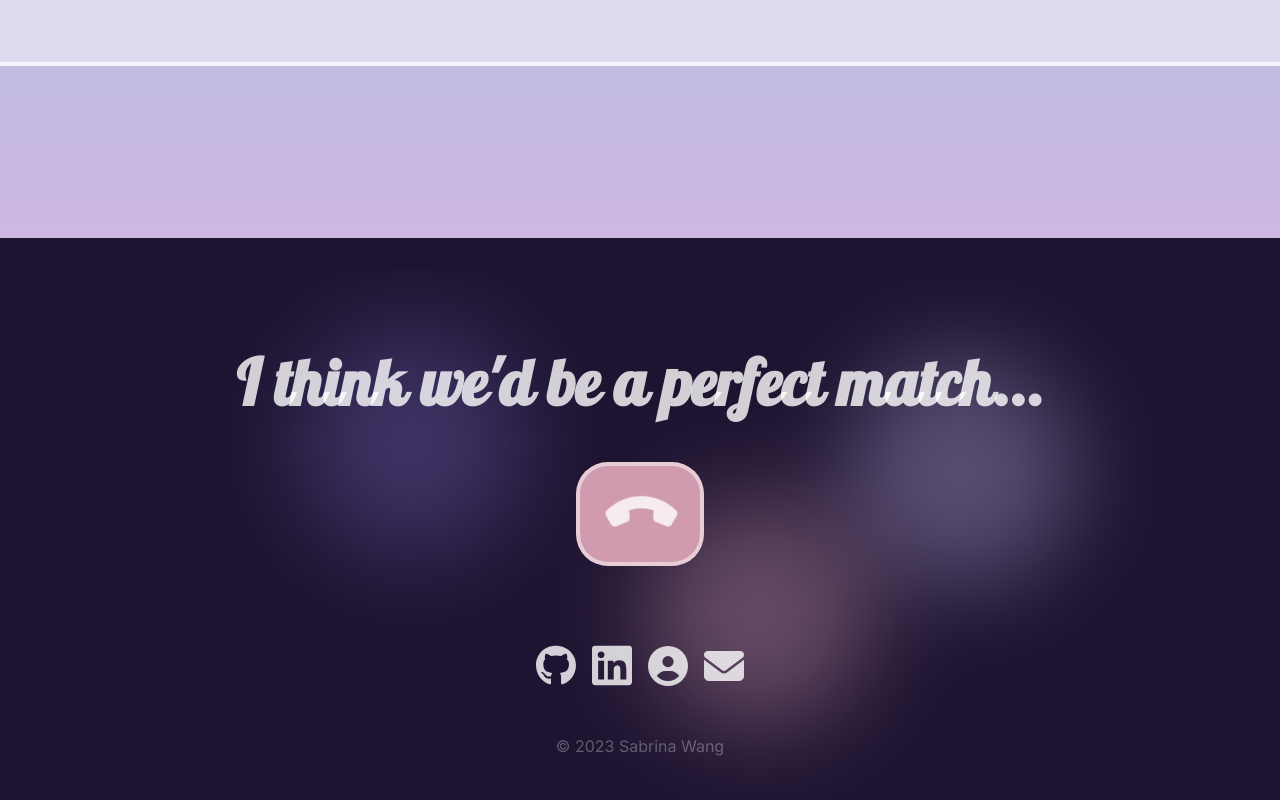
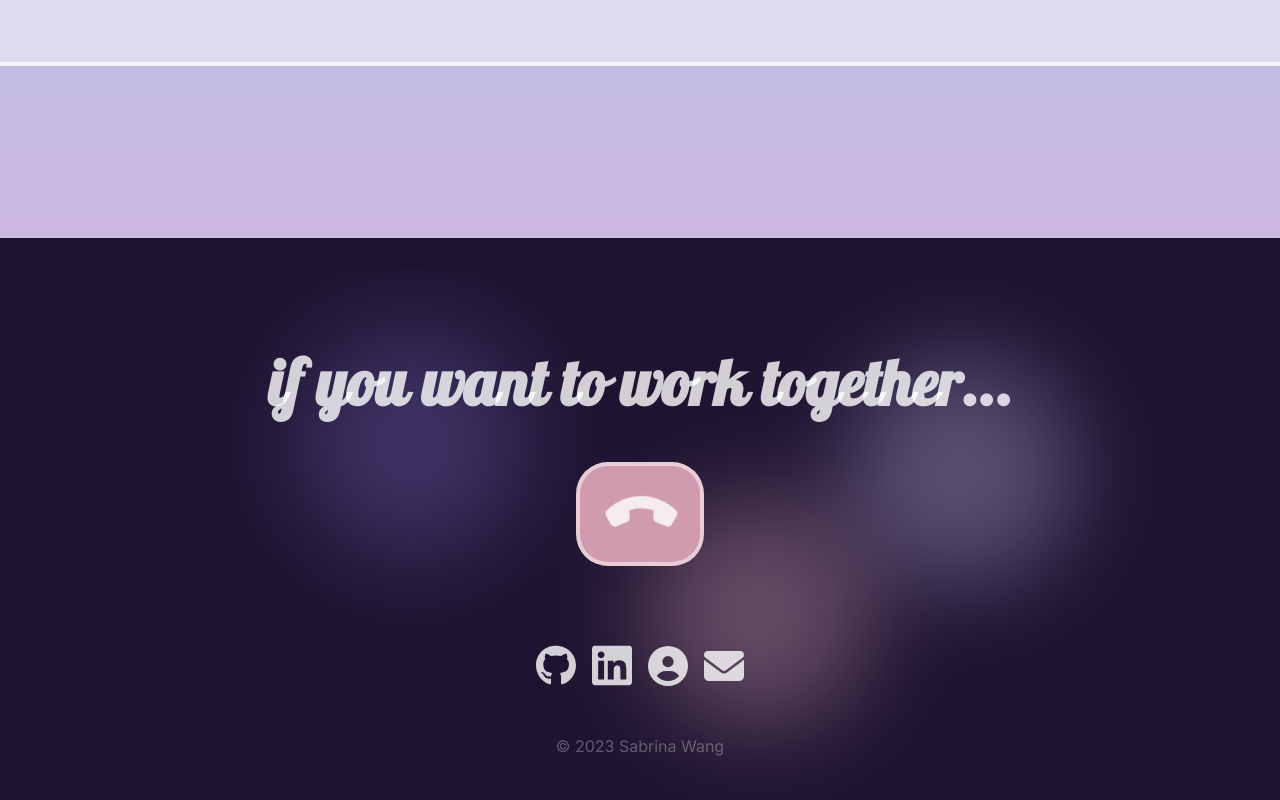
Before and after one commit to penguinboots/portfolio-v2, a React (Vite) app: page / in a window 1280 px wide. Shown: the part 5786-6586 px from the top of the page. Built offline with nearby package versions, Linux system fonts and the light colour scheme; a web font is replaced by a local one.

Commit message:
edit call to action

```diff
--- a/src/components/CallToAction.tsx
+++ b/src/components/CallToAction.tsx
@@ -11,7 +11,7 @@ export default function CallToAction() {
     <div className="call-to">
       <ReactSVG className="glow" src={glow} />
       <div className="call-content">
-        <h1>I think we'd be a perfect match...</h1>
+        <h1>if you want to work together...</h1>
         <button
           className={`phone-container ${ringing ? "ringing" : "open"}`}
           onClick={() => setRinging(false)}
```
